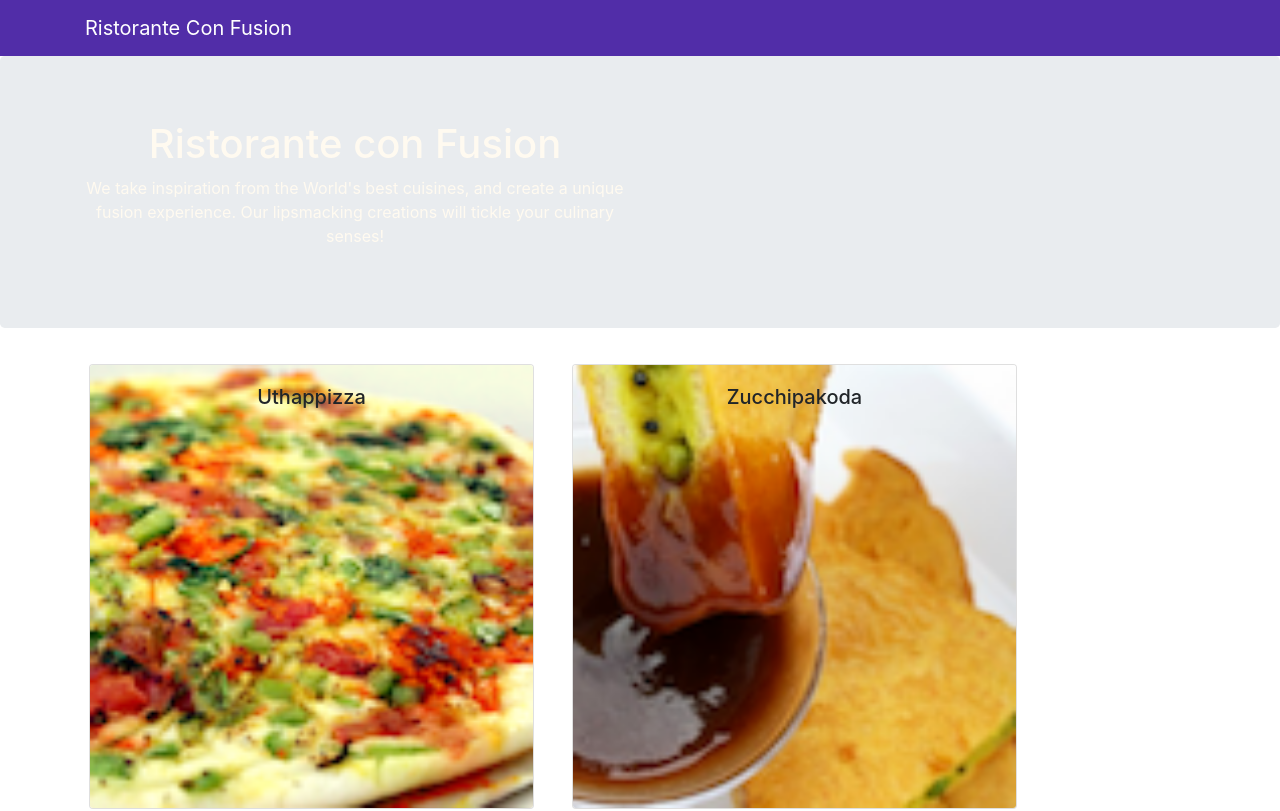
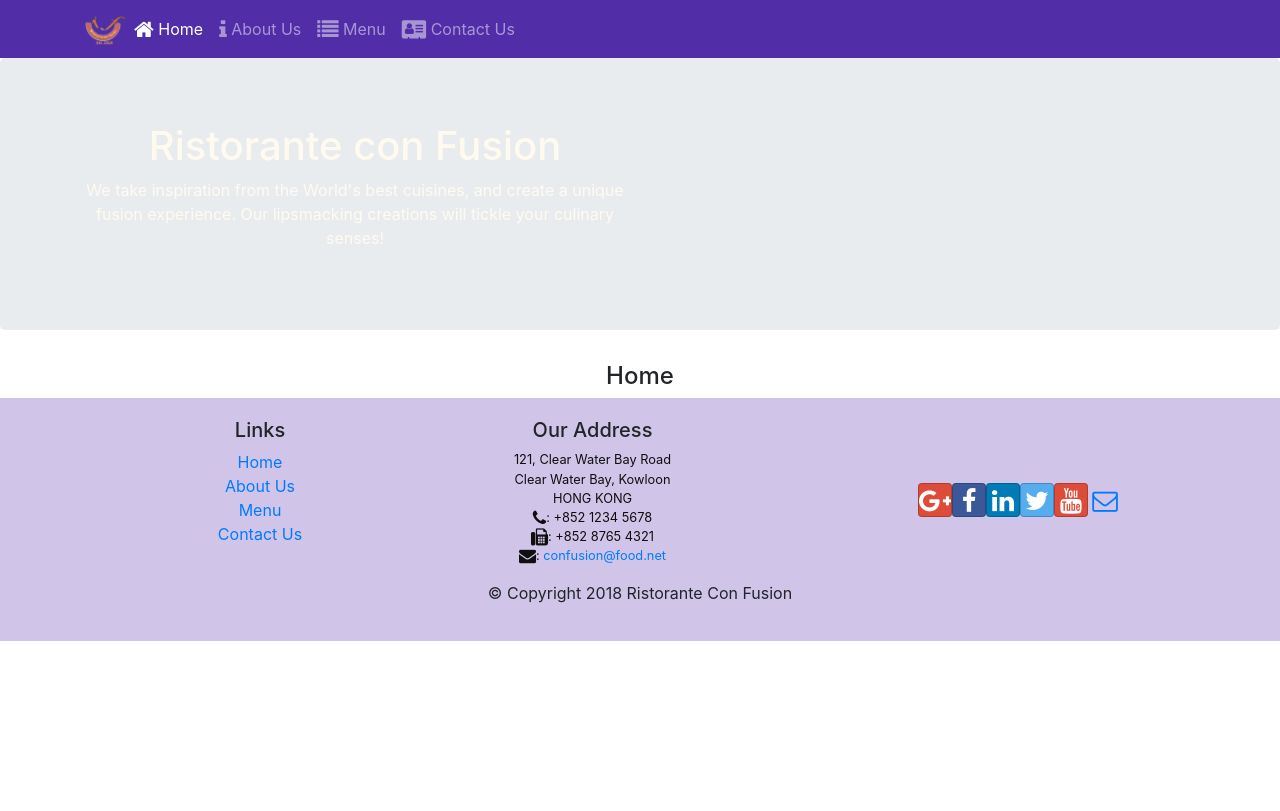
Before and after one commit to bfheythem/react-coursera-training, a React (Create React App) app: page /home in a window 1280 px wide. Shown: the top 811 px of the page. Built offline with nearby package versions, Linux system fonts and the light colour scheme.

Commit message:
React Router

```diff
--- a/package.json
+++ b/package.json
@@ -9,6 +9,7 @@
     "react": "^16.7.0",
     "react-dom": "^16.7.0",
     "react-popper": "^1.3.2",
+    "react-router-dom": "4.2.2",
     "react-scripts": "2.1.1",
     "reactstrap": "5.0.0"
   },
--- a/src/App.js
+++ b/src/App.js
@@ -1,4 +1,5 @@
 import React, { Component } from 'react';
+import { BrowserRouter } from 'react-router-dom';
 
 import './App.css';
 
@@ -10,9 +11,11 @@
 
   render() {
     return (
+      <BrowserRouter>
       <div className="App">
-       <Main/>
+        <Main />
       </div>
+    </BrowserRouter>
     );
   }
 }
--- a/src/components/FooterComponent.js
+++ b/src/components/FooterComponent.js
@@ -1,4 +1,5 @@
 import React from 'react';
+import { Link } from 'react-router-dom';
 
 
 function Footer(props) {
@@ -9,10 +10,10 @@
                 <div className="col-4 offset-1 col-sm-2">
                     <h5>Links</h5>
                     <ul className="list-unstyled">
-                        <li><a href="#">Home</a></li>
-                        <li><a href="#">About</a></li>
-                        <li><a href="#">Menu</a></li>
-                        <li><a href="contactus.html">Contact</a></li>
+                    <li><Link to='/home'>Home</Link></li>
+                        <li><Link to='/aboutus'>About Us</Link></li>
+                        <li><Link to='/menu'>Menu</Link></li>
+                        <li><Link to='/contactus'>Contact Us</Link></li>
                     </ul>
                 </div>
                 <div className="col-7 col-sm-5">
--- a/src/components/HeaderComponent.js
+++ b/src/components/HeaderComponent.js
@@ -1,13 +1,45 @@
 import React, { Component } from 'react';
-import { Navbar, NavbarBrand, Jumbotron } from 'reactstrap';
+import { Nav, Navbar, NavbarBrand, NavbarToggler, Collapse, NavItem, Jumbotron } from 'reactstrap';
+import { NavLink } from 'react-router-dom';
+class Header extends Component {
 
-class Header extends Component {
+    constructor(props) {
+        super(props);
+
+        this.toggleNav = this.toggleNav.bind(this);
+        this.state = {
+          isNavOpen: false
+        };
+      }
+
+      toggleNav() {
+        this.setState({
+          isNavOpen: !this.state.isNavOpen
+        });
+      }
   render() {
     return(
-    <React.Fragment>
-      <Navbar dark>
+      <div>
+                <Navbar dark expand="md">
                     <div className="container">
-            <NavbarBrand href="/">Ristorante Con Fusion</NavbarBrand>
+                        <NavbarToggler onClick={this.toggleNav} />
+                        <NavbarBrand className="mr-auto" href="/"><img src='assets/images/logo.png' height="30" width="41" alt='Ristorante Con Fusion' /></NavbarBrand>
+                        <Collapse isOpen={this.state.isNavOpen} navbar>
+                            <Nav navbar>
+                            <NavItem>
+                                <NavLink className="nav-link"  to='/home'><span className="fa fa-home fa-lg"></span> Home</NavLink>
+                            </NavItem>
+                            <NavItem>
+                                <NavLink className="nav-link" to='/aboutus'><span className="fa fa-info fa-lg"></span> About Us</NavLink>
+                            </NavItem>
+                            <NavItem>
+                                <NavLink className="nav-link"  to='/menu'><span className="fa fa-list fa-lg"></span> Menu</NavLink>
+                            </NavItem>
+                            <NavItem>
+                                <NavLink className="nav-link" to='/contactus'><span className="fa fa-address-card fa-lg"></span> Contact Us</NavLink>
+                            </NavItem>
+                            </Nav>
+                        </Collapse>
                     </div>
                 </Navbar>
                 <Jumbotron>
@@ -20,7 +52,8 @@
                         </div>
                     </div>
                 </Jumbotron>
-    </React.Fragment>
+            </div>
+
     );
   }
 }
--- /dev/null
+++ b/src/components/HomeComponent.js
@@ -0,0 +1,14 @@
+import React from 'react';
+
+
+function Home (props){
+
+    return (
+        <div className="container">
+            <h4>Home</h4>
+
+         </div>
+
+    );
+}
+export default Home;
--- a/src/components/MainComponent.js
+++ b/src/components/MainComponent.js
@@ -6,6 +6,8 @@
 import Dishdetail from './DishdetailComponent ';
 import Header from './HeaderComponent';
 import Footer from './FooterComponent';
+import Home from './HomeComponent';
+import {Switch,Route,Redirect } from 'react-router-dom';
 
 class Main extends Component {
   constructor(props) { super(props);
@@ -13,19 +15,25 @@
     dishes:DISHES,
     selectedDish:null
   };
+
   }
-  onSelectedDish(dishId) {
-    this.setState({
-        selectedDish: dishId
-    })
-}
+
   render() {
+    const HomePage = () => {
+        return(
+            <Home
+            />
+        );
+      }
+
     return (
       <div>
         <Header />
-        <Menu dishes={this.state.dishes}
-        onClick={(dishID) => this.onSelectedDish(dishID)}/>
-        <Dishdetail dish={this.state.dishes.filter((dish)=>dish.id===this.state.selectedDish)[0]}/>
+        <Switch>
+              <Route path='/home' component={HomePage} />
+              <Route exact path='/menu' component={() => <Menu dishes={this.state.dishes} />} />
+              <Redirect to="/home" />
+          </Switch>
         <Footer/>
 
       </div>
```
Also changed, not shown: 1 other file (tests, documents, lock files or other folders). Lines whose indentation alone changed are shown as unchanged.
